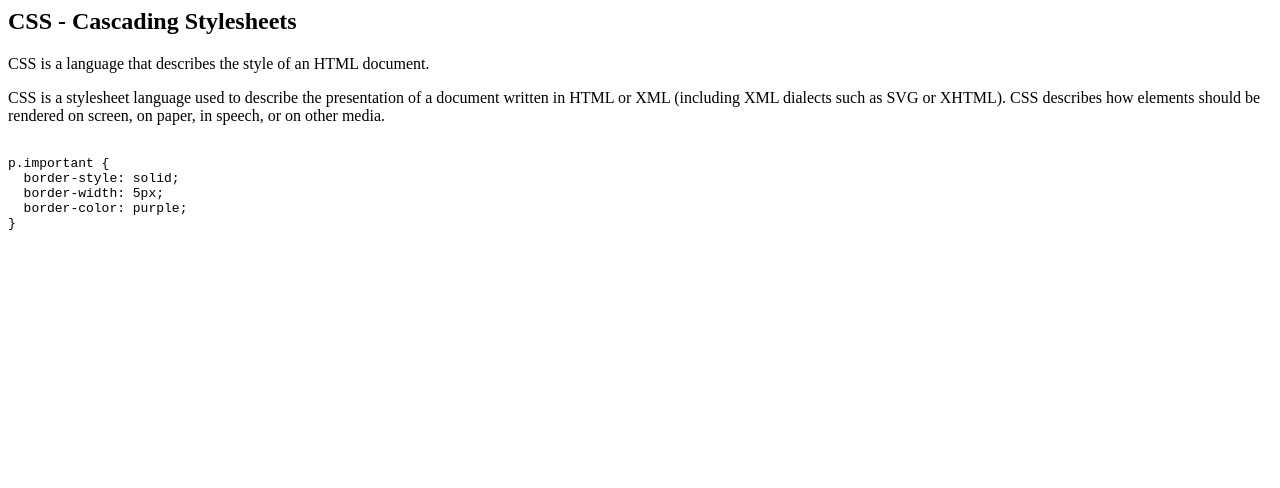
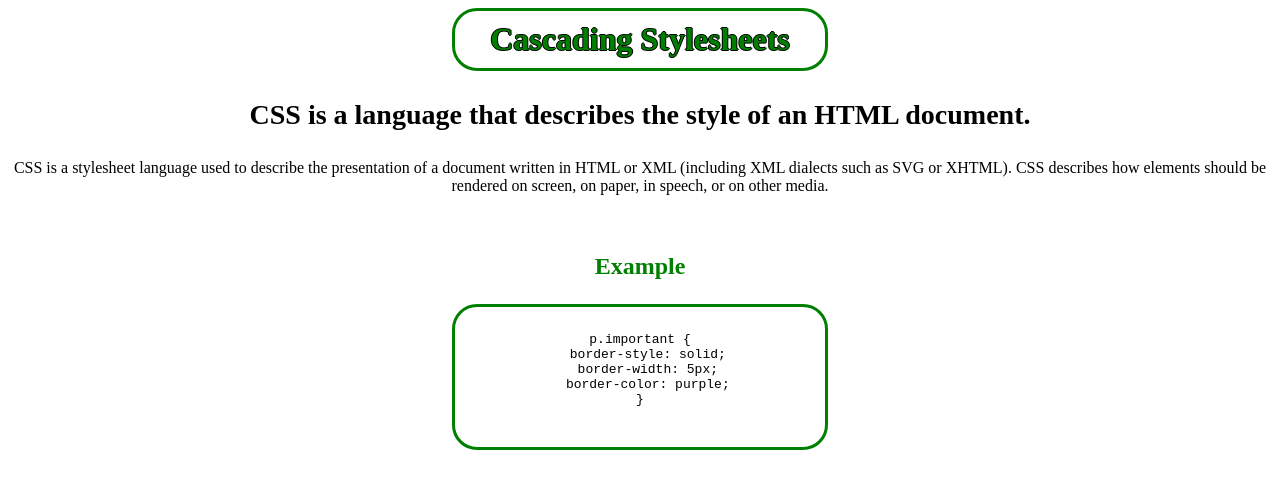
Before and after one commit to AnniePawl/FEW1.1, a plain HTML site: page Class3_Challenges_CSS_Intro/Challenge2_Style_Article/index.html in a window 1280 px wide. Drawn offline with Linux system fonts and the light colour scheme.

Commit message:
completed challenge 2

```diff
--- a/Class3_Challenges_CSS_Intro/Challenge2_Style_Article/index.html
+++ b/Class3_Challenges_CSS_Intro/Challenge2_Style_Article/index.html
@@ -9,12 +9,55 @@
 
 -->
 <style>
-  /* Your styles here */
+
+body {
+    font-size: 20px
+    font-family: Helvetica;
+}
+h1 {
+    font-size: 2em;
+    color: green;
+    border: 3px solid green;
+    border-radius: 25px;
+    padding: 10px;
+    width: 350px;
+    margin: auto;
+    text-align: center;
+    text-shadow: -1px 0 black, 0 1px black, 1px 0 black, 0 -1px black;
+
+}
+
+p:first-of-type{
+    font-size: 1.75em;
+    text-align: center;
+    font-weight: bold;
+}
+
+p {
+    font-size: 1em;
+    text-align: center;
+}
+
+
+h3 {
+    font-size: 1.5em;
+    text-align: center;
+    color: green;
+}
+
+pre {
+    text-align: center;
+    border: 3px solid green;
+    border-radius: 25px;
+    padding: 10px;
+    width: 350px;
+    margin: auto;
+}
 
 </style>
 
 <article>
-  <h1>CSS - Cascading Stylesheets</h1>
+  <h1>Cascading Stylesheets</h1>
 
   <p>CSS is a language that describes the style of an HTML document.</p>
 
@@ -22,6 +65,9 @@
   of a document written in HTML or XML (including XML dialects such
   as SVG or XHTML). CSS describes how elements should be rendered on
   screen, on paper, in speech, or on other media.</p>
+
+<br>
+<h3>Example</h3>
 
   <pre>
     <code>
```
